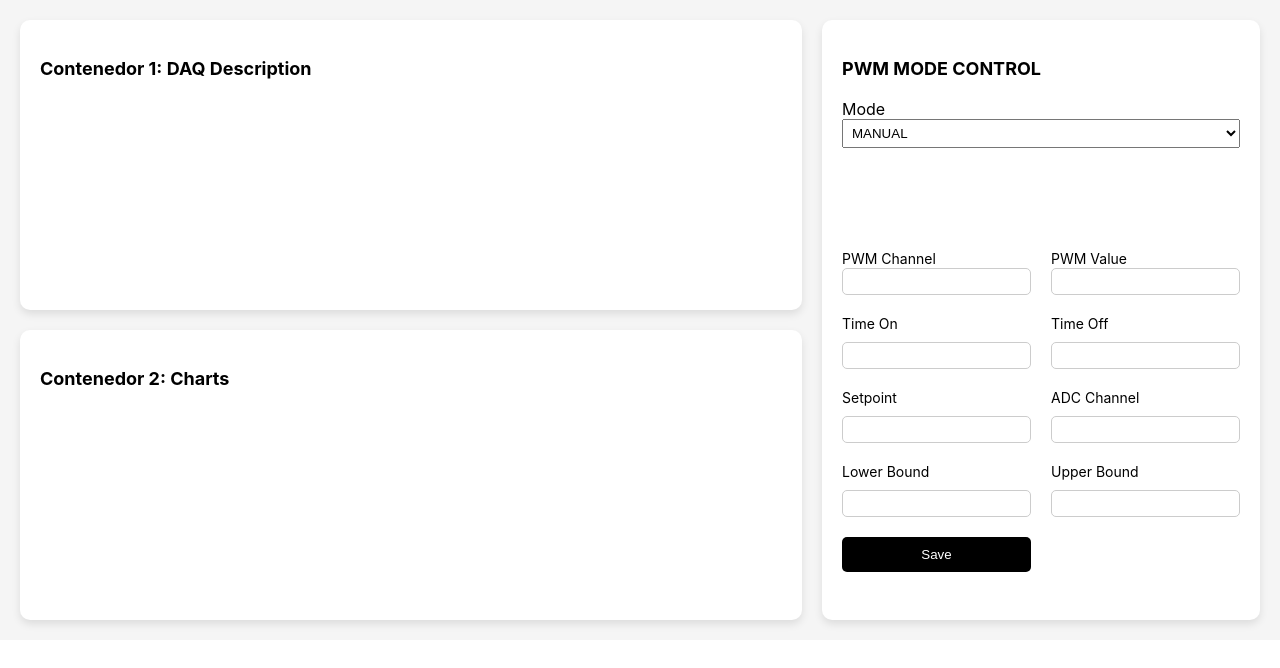
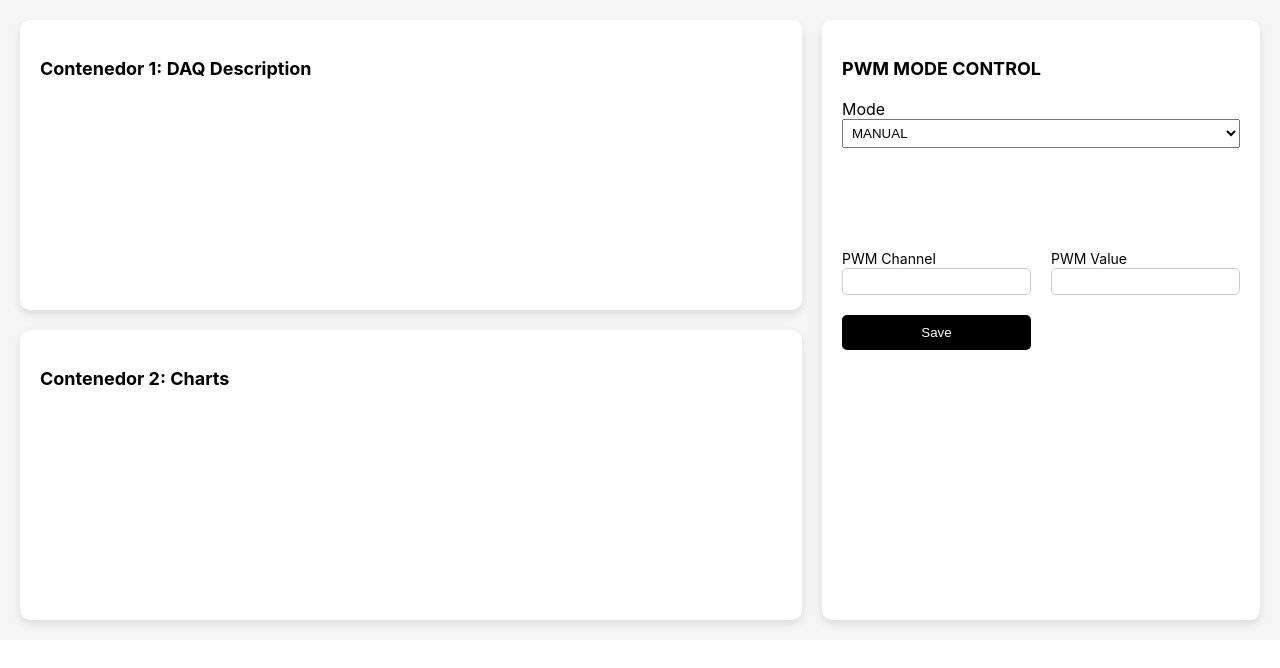
Before and after one commit to paprikadreamdetective/RPPW-DAQ, a React (Create React App) app in the folder dashboard/: page / in a window 1280 px wide. Shown: the top 668 px of the page. Built offline with nearby package versions, Linux system fonts and the light colour scheme.

Commit message:
menu pwm control is ok

```diff
--- a/dashboard/src/App.js
+++ b/dashboard/src/App.js
@@ -5,12 +5,12 @@ function App() {
     const [mode, setMode] = useState('');
     const [changeMode, setChangeMode] = useState(0);
 
-    const [instruction, setInstruction] = useState('');
-    const iframeRef = useRef(null);
+    const [instruction, setIstruction] = useState('');
+    //const iframeRef = useRenf(null);
 
     const handleModeChange = (e) => {
       e.preventDefault();
-      setChangeMode(e.target.value);
+      setChangeMode(Number(e.target.value));
       console.log(changeMode);
     };
 
@@ -124,37 +124,42 @@ function App() {
           <input type="number" id="pwm-value" />
         </div>
 
-
-        <div className={`field-group ${changeMode === 1 ? 'visible' : ''}`}>
+        {changeMode === 1 && (
+          <>
+        <div className="field-group">
           <label htmlFor="time-on">Time On</label>
           <input type="text" id="time-on" />
         </div>
 
-        <div className={`field-group ${changeMode === 1 ? 'visible' : ''}`}>
+        <div className="field-group">
           <label htmlFor="time-off">Time Off</label>
           <input type="text" id="time-off" />
         </div>
+        </>
+        )}
+        {changeMode === 2 && (<>
+          <div className="field-group">
+            <label htmlFor="setpoint">Setpoint</label>
+            <input type="text" id="setpoint" />
+          </div>
 
-        <div className={`field-group ${changeMode === 2 ? 'visible' : ''}`}>
-          <label htmlFor="setpoint">Setpoint</label>
-          <input type="text" id="setpoint" />
-        </div>
-
-        <div className={`field-group ${changeMode === 2 ? 'visible' : ''}`}>
+        <div className="field-group">
           <label htmlFor="adc-channel">ADC Channel</label>
           <input type="text" id="adc-channel" />
         </div>
+        </>)}
 
-        <div className={`field-group ${changeMode === 3 ? 'visible' : ''}`}>
+         {changeMode === 3 && (<>
+        <div className="field-group">
           <label htmlFor="lower-bound">Lower Bound</label>
           <input type="text" id="lower-bound" />
         </div>
 
-        <div className={`field-group ${changeMode === 3 ? 'visible' : ''}`}>
+        <div className="field-group">
           <label htmlFor="upper-bound">Upper Bound</label>
           <input type="text" id="upper-bound" />
         </div>
-
+        </>)}
             <button className="save-button">Save</button>
       </div>
     </div>
```
